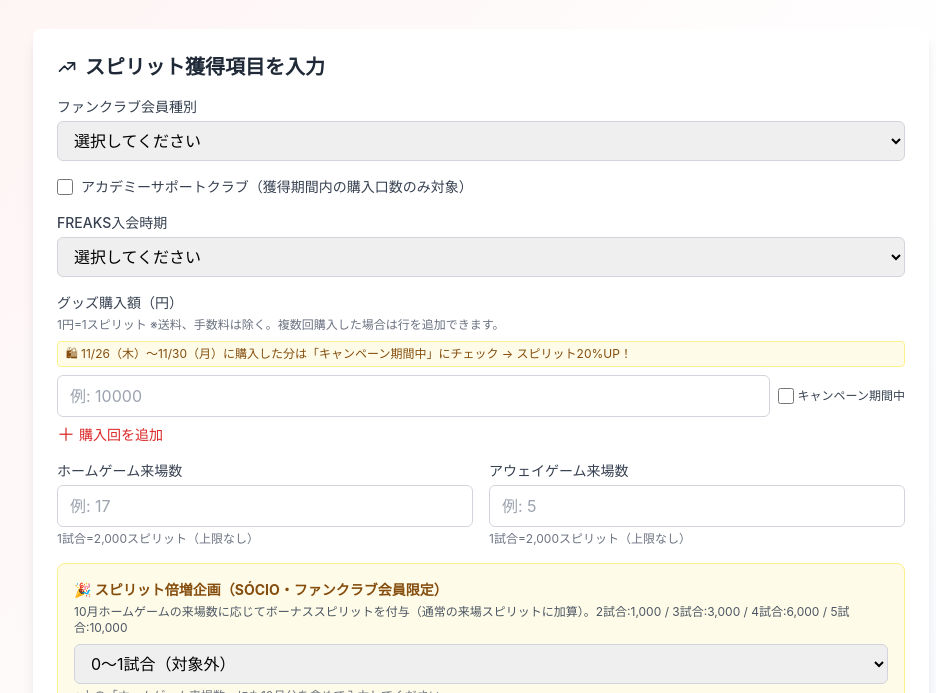
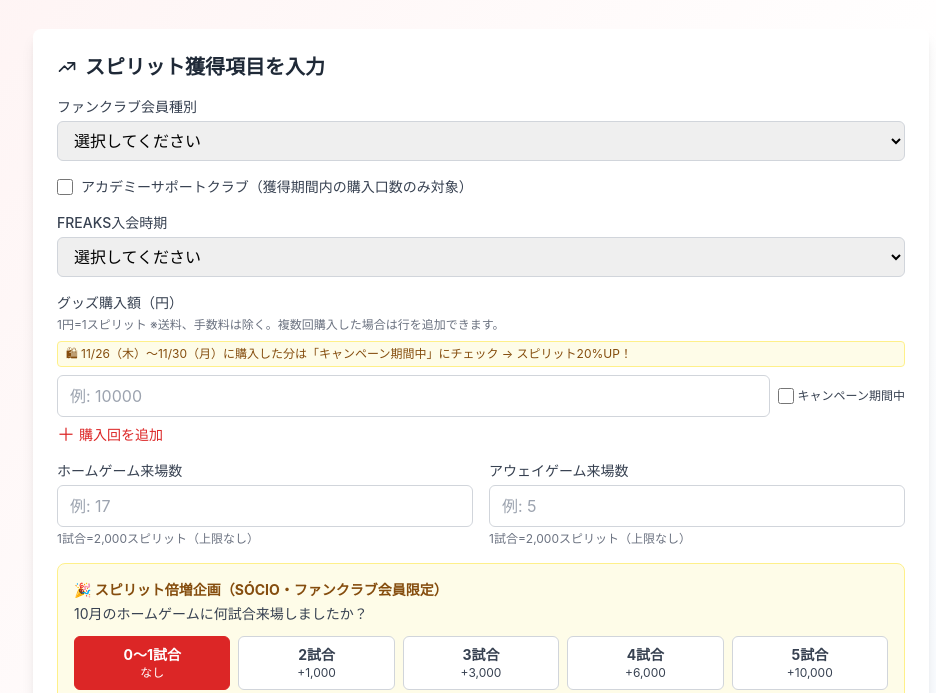
Before and after one commit to Takegola/Antlers-Spirit, a website: page index.html in a window 1280 px wide. Shown: the part 107-800 px from the top of the page, without its empty margins (159-1095 px from the left). Drawn offline with Linux system fonts and the light colour scheme.

Commit message:
10月来場ボーナスの入力をボタン式に変更し、各ボーナス額を直接表示 (#5)
Claude-Session: https://claude.ai/code/session_015qaozmr63vfEPHf4EgGiE5

Co-authored-by: Claude <noreply@anthropic.com>

```diff
--- a/index.html
+++ b/index.html
@@ -185,19 +185,34 @@
                     </div>
                 </div>
 
-                <!-- キャンペーン①：スピリット倍増企画（10月ホームゲーム） -->
+                <!-- 10月来場ボーナス：スピリット倍増企画 -->
                 <div class="p-4 rounded-lg border border-yellow-200 bg-yellow-50">
-                    <label class="block text-sm font-bold text-yellow-800 mb-1">🎉 スピリット倍増企画（SÓCIO・ファンクラブ会員限定）</label>
-                    <p class="text-xs text-gray-600 mb-2">10月ホームゲームの来場数に応じてボーナススピリットを付与（通常の来場スピリットに加算）。2試合:1,000 / 3試合:3,000 / 4試合:6,000 / 5試合:10,000</p>
-                    <select id="b-octHome" onchange="calcB()" class="w-full px-3 py-2 border border-gray-300 rounded-md focus:ring-2 focus:ring-red-500 focus:border-transparent">
-                        <option value="0">0〜1試合（対象外）</option>
-                        <option value="2">2試合</option>
-                        <option value="3">3試合</option>
-                        <option value="4">4試合</option>
-                        <option value="5">5試合</option>
-                    </select>
-                    <p class="text-xs text-gray-500 mt-1">※上の「ホームゲーム来場数」にも10月分を含めて入力してください。</p>
-                    <p id="b-octBonus" class="text-xs text-yellow-800 font-bold mt-1"></p>
+                    <p class="text-sm font-bold text-yellow-800">🎉 スピリット倍増企画（SÓCIO・ファンクラブ会員限定）</p>
+                    <p class="text-sm text-gray-700 mt-1 mb-3">10月のホームゲームに何試合来場しましたか？</p>
+                    <div class="grid grid-cols-5 gap-2">
+                        <label class="cursor-pointer">
+                            <input type="radio" name="octHome" value="0" onchange="calcB()" class="peer sr-only" checked>
+                            <span class="block text-center rounded-md border border-gray-300 bg-white px-2 py-2 text-sm text-gray-700 peer-checked:bg-red-600 peer-checked:text-white peer-checked:border-red-600"><span class="block font-bold">0〜1試合</span><span class="block text-xs">なし</span></span>
+                        </label>
+                        <label class="cursor-pointer">
+                            <input type="radio" name="octHome" value="2" onchange="calcB()" class="peer sr-only">
+                            <span class="block text-center rounded-md border border-gray-300 bg-white px-2 py-2 text-sm text-gray-700 peer-checked:bg-red-600 peer-checked:text-white peer-checked:border-red-600"><span class="block font-bold">2試合</span><span class="block text-xs">+1,000</span></span>
+                        </label>
+                        <label class="cursor-pointer">
+                            <input type="radio" name="octHome" value="3" onchange="calcB()" class="peer sr-only">
+                            <span class="block text-center rounded-md border border-gray-300 bg-white px-2 py-2 text-sm text-gray-700 peer-checked:bg-red-600 peer-checked:text-white peer-checked:border-red-600"><span class="block font-bold">3試合</span><span class="block text-xs">+3,000</span></span>
+                        </label>
+                        <label class="cursor-pointer">
+                            <input type="radio" name="octHome" value="4" onchange="calcB()" class="peer sr-only">
+                            <span class="block text-center rounded-md border border-gray-300 bg-white px-2 py-2 text-sm text-gray-700 peer-checked:bg-red-600 peer-checked:text-white peer-checked:border-red-600"><span class="block font-bold">4試合</span><span class="block text-xs">+6,000</span></span>
+                        </label>
+                        <label class="cursor-pointer">
+                            <input type="radio" name="octHome" value="5" onchange="calcB()" class="peer sr-only">
+                            <span class="block text-center rounded-md border border-gray-300 bg-white px-2 py-2 text-sm text-gray-700 peer-checked:bg-red-600 peer-checked:text-white peer-checked:border-red-600"><span class="block font-bold">5試合</span><span class="block text-xs">+10,000</span></span>
+                        </label>
+                    </div>
+                    <p class="text-xs text-gray-500 mt-2">※ボーナスは通常の来場スピリット（1試合2,000）に<b>上乗せ</b>されます。10月分も上の「ホームゲーム来場数」に含めて入力してください。</p>
+                    <p id="b-octBonus" class="text-sm text-yellow-800 font-bold mt-1"></p>
                 </div>
             </div>
         </div>
@@ -403,7 +418,7 @@
         // キャンペーン①：スピリット倍増企画（10月ホームゲーム来場数・会員限定）
         const octTable = { 2: 1000, 3: 3000, 4: 6000, 5: 10000 };
         const isMember = isST || sel.value !== '';
-        const octN = Math.min(parseInt(document.getElementById('b-octHome').value || 0), 5);
+        const octN = Math.min(parseInt((document.querySelector('input[name="octHome"]:checked') || {}).value || 0), 5);
         const octBonus = isMember ? (octTable[octN] || 0) : 0;
         total += octBonus;
         document.getElementById('b-octBonus').textContent =
```
Also changed, not shown: tailwind.css.
